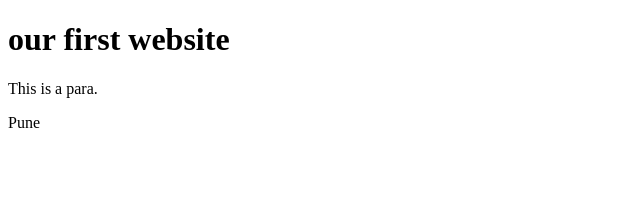
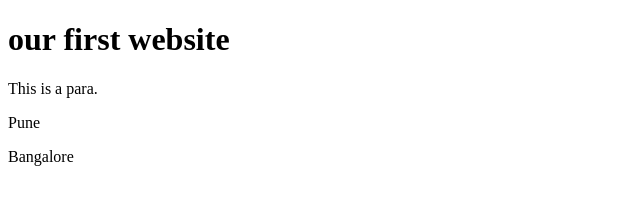
Before and after one commit to Shadow-958/NewLocker, a plain HTML site: page index.html in a window 1280 px wide. Shown: the full height of the page, 0-640 px from the left. Drawn offline with Linux system fonts and the light colour scheme.

Commit message:
added bangalore

```diff
--- a/index.html
+++ b/index.html
@@ -9,5 +9,6 @@
     <h1>our first website</h1>
     <p>This is a para.</p>
     <p>Pune</p>
+    <p>Bangalore</p>
 </body>
 </html>
```
